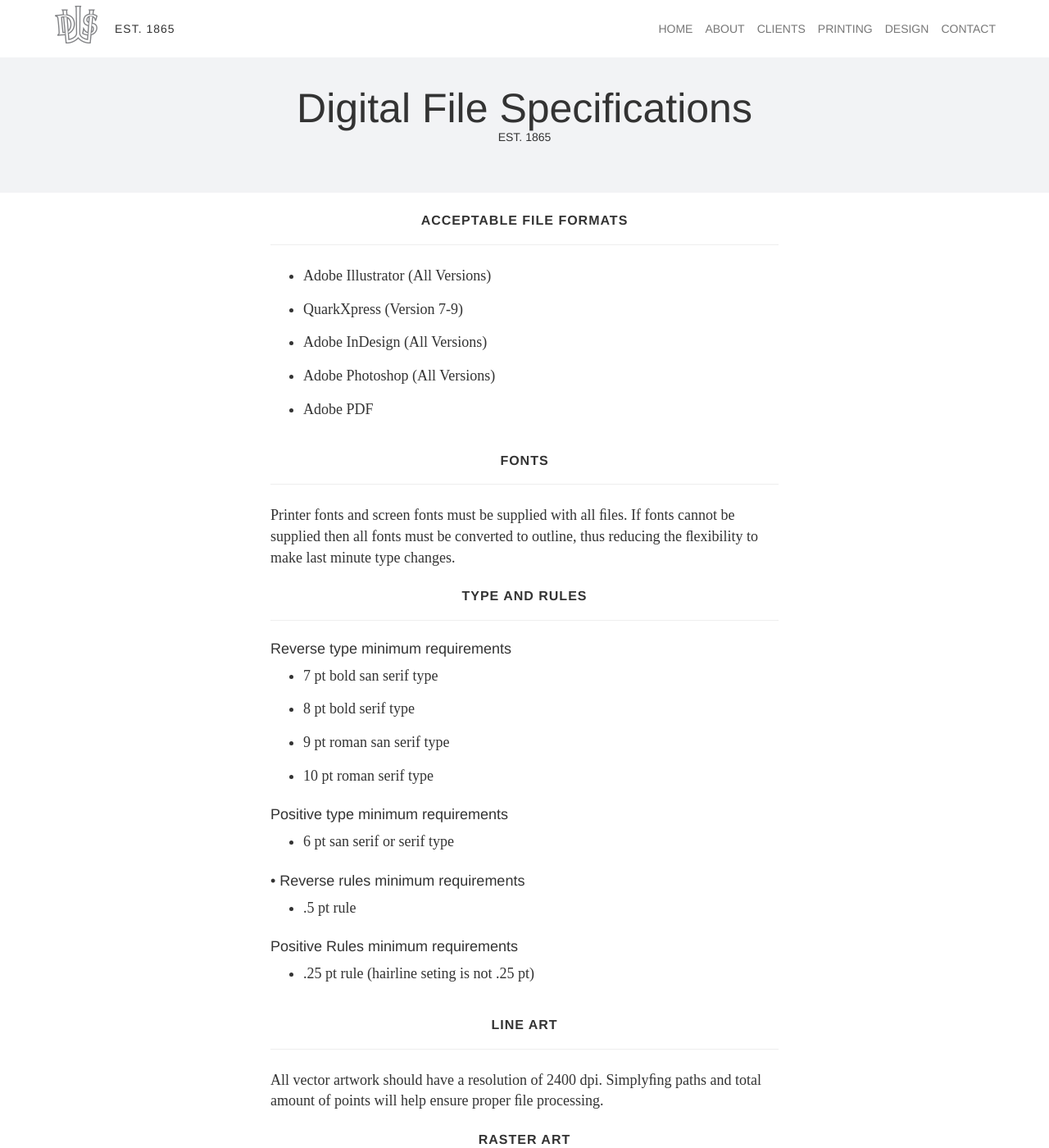
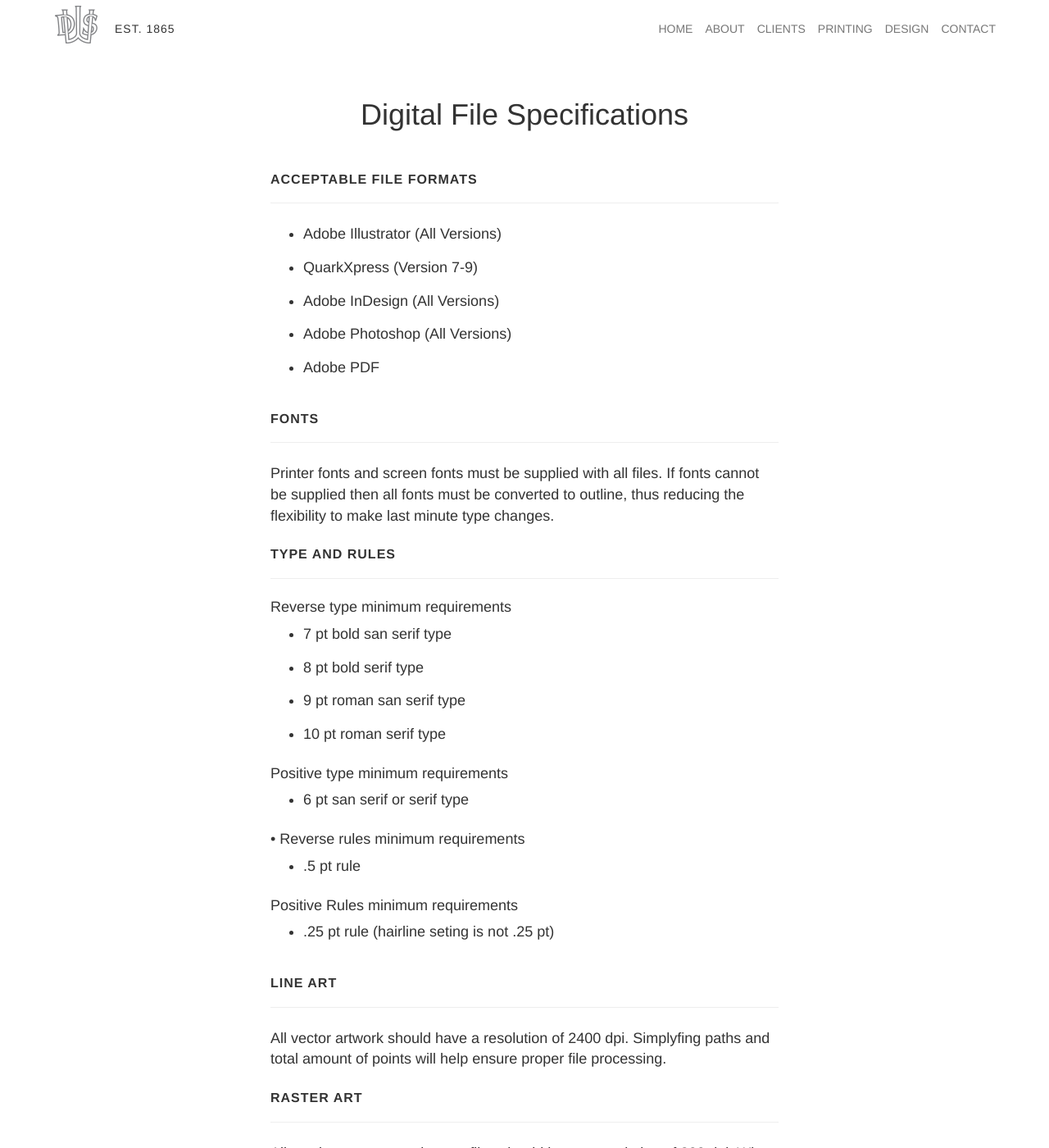
Before and after one commit to moizk/DWS-Jekyll, a Jekyll site: the page built from guide_fs.html, in a window 1280 px wide and 1400 px high. Shown: the whole window at 82% size. Built offline with Jekyll 4.4.1, drawn with Linux system fonts in a browser that asks for light colours; nearby versions of some CDN libraries; Markdown is read by kramdown in place of the engine named in the settings.

Commit message:
Improve Digital File Spec Guide

```diff
--- a/css/main.scss
+++ b/css/main.scss
@@ -1627,8 +1627,11 @@ div.guide-container {
   h1 {
     /* Positioning */
     /* Box-model */
-    /* Typography */
-    font-weight: 300;
+    padding-top: 50px;
+    margin-bottom: 50px;
+    /* Typography */
+    font-weight: 100;
+    text-align: center;
     /* Visual */
     /* Misc */
   }
@@ -1642,7 +1645,7 @@ div.guide-container {
     font-size: 16px;
     font-weight: 700;
     letter-spacing: 1px;
-    text-align: center;
+    text-align: left;
     text-transform: uppercase;
     /* Visual */
     border-bottom: 1px solid #eee;
@@ -1653,8 +1656,7 @@ div.guide-container {
     /* Box-model */
     /* Typography */
     font-size: 18px;
-    font-weight: 100;
-    font-family: 'kepler-std', serif;
+    font-weight: 300;
     /* Visual */
     /* Misc */
   }
@@ -1673,8 +1675,7 @@ div.guide-container {
       padding-bottom: 15px;
       /* Typography */
       font-size: 18px;
-      font-weight: 100;
-      font-family: 'kepler-std', serif;
+      font-weight: 300;
       /* Visual */
       /* Misc */
     }
--- a/guide_fs.html
+++ b/guide_fs.html
@@ -3,13 +3,9 @@ layout: default
 title: Digital File Specifications
 ---
 
-<div class="about-page-header text-center">
-  <h2>Digital File Specifications</h2>
-  <h3>Est. 1865</h3>
-  <i class="ion-star"></i>
-</div>
 
 <div class="guide-container">
+  <h1>Digital File Specifications</h1>
   <h3>Acceptable File Formats</h3>
   <ul>
     <li>Adobe Illustrator (All Versions)</li>
```
